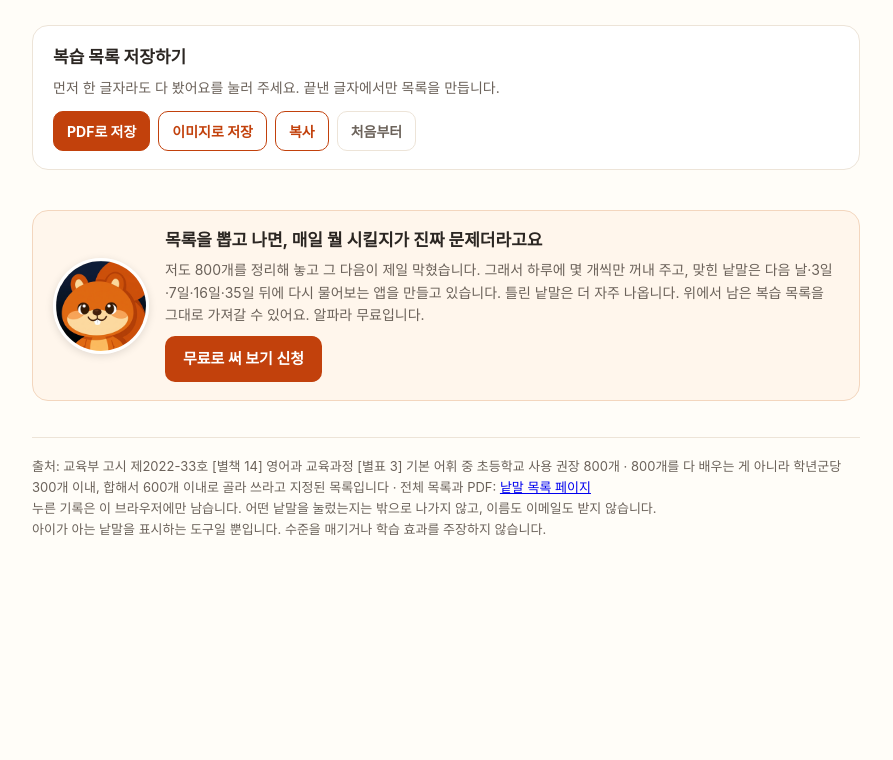
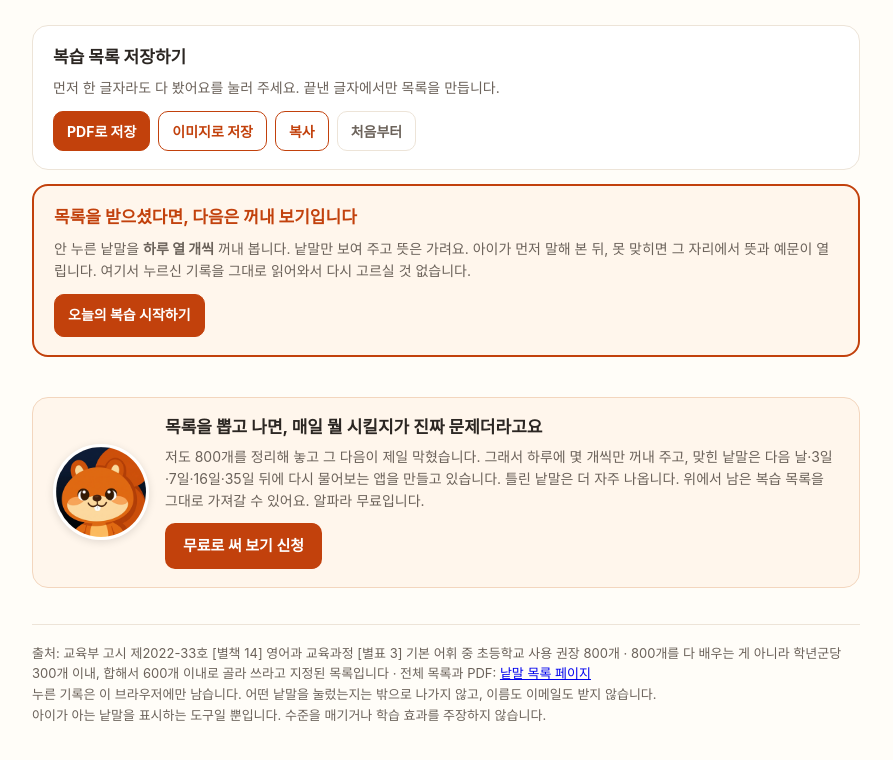
Before and after one commit to retyper/peera-landing, a plain HTML site: page check.html in a window 1280 px wide. Shown: the part 1954-2714 px from the top of the page, without its empty margins (194-1087 px from the left). Before the commit the page ends 2574 px from the top, so only its background shows below. Drawn offline with Linux system fonts and the light colour scheme.

Commit message:
체크 페이지 — 목록을 받은 자리에서 복습으로 이어지게 (사장님 9/12)
사장님: '체크 페이지에서 넘어가는 방법이 없어? 거기서 먼저 넘겨야 하는 거
아냐?' 맞다. 복습 페이지를 만들어 놓고 들어갈 문을 안 달았다.

저장 버튼 바로 아래, 앱 칸 위에 다음 걸음 칸을 넣었다. 목록을 저장한
그 자리가 부모가 만족한 유일한 순간인데 거기가 비어 있었다.
· 내부 링크라 UTM을 붙이지 않는다(붙이면 GA 세션이 끊긴다)
· go_review 이벤트로 목록→복습 전환을 따로 센다
· headless 14항목 통과 — 넘어간 쪽이 체크 기록을 그대로 읽는 것까지

Co-Authored-By: Claude Opus 5 (1M context) <noreply@anthropic.com>
Claude-Session: https://claude.ai/code/session_01DotQNtxaRptaGQZTvwP4rR

```diff
--- a/check.html
+++ b/check.html
@@ -111,6 +111,12 @@
   .save h2{font-size:17px;margin:0 0 6px}
   .save p{font-size:14px;color:var(--sub);margin:0 0 12px}
   .save .row{display:flex;gap:8px;flex-wrap:wrap}
+  /* 다음 걸음 — 2026-09-12. 목록을 받은 그 자리에서 복습으로 이어지게 한다.
+     종전엔 목록만 주고 끝나서, 부모가 수백 개를 손에 들고 뭘 해야 할지 몰랐다. */
+  .next{margin:14px 0 0;padding:18px 20px;border:2px solid var(--accent);border-radius:16px;background:var(--soft)}
+  .next h2{font-size:17px;margin:0 0 6px;color:var(--accent)}
+  .next p{font-size:14px;color:var(--sub);margin:0 0 12px;line-height:1.6}
+  .next a{display:inline-block;text-decoration:none}
   .prog{margin:14px 0 0}
   .prog .pt{display:flex;align-items:baseline;gap:8px;font-size:13px;color:var(--sub);margin:0 0 6px}
   .prog .pt .sp{flex:1}
@@ -1025,6 +1031,13 @@
   </div>
 </section>
 
+<!-- 다음 걸음(2026-09-12) — 목록을 저장한 자리가 부모가 만족한 유일한 순간이다. 거기가 비어 있었다. -->
+<section class="next" id="next">
+  <h2>목록을 받으셨다면, 다음은 꺼내 보기입니다</h2>
+  <p>안 누른 낱말을 <b>하루 열 개씩</b> 꺼내 봅니다. 낱말만 보여 주고 뜻은 가려요. 아이가 먼저 말해 본 뒤, 못 맞히면 그 자리에서 뜻과 예문이 열립니다. 여기서 누르신 기록을 그대로 읽어와서 다시 고르실 것 없습니다.</p>
+  <a class="btn pri" href="review.html" id="bReview">오늘의 복습 시작하기</a>
+</section>
+
 <div class="app">
   <img src="writy-avatar.png" alt="라이티" width="96" height="96">
   <div>
@@ -1294,6 +1307,9 @@
   var sc=document.createElement('script'); sc.async=true; sc.src='https://www.googletagmanager.com/gtag/js?id=G-VK77HTLEQH'; document.head.appendChild(sc);
   gtag('js',new Date()); gtag('config','G-VK77HTLEQH',{anonymize_ip:true,allow_google_signals:false,allow_ad_personalization_signals:false,page_title:'check'});
   function track(n,p){ try{gtag('event',n,p||{});}catch(e){} }
+  /* 목록 → 복습 전환. 이 흐름의 진짜 판정값이라 따로 센다. */
+  (function(){ var b=document.getElementById('bReview'); if(!b) return;
+    b.addEventListener('click',function(){ try{ var t=totals(); track('go_review',{unknown:t.unknown,letters:t.done}); }catch(e){ track('go_review'); } }); })();
   var appA=document.querySelector('.app a'); if(appA) appA.addEventListener('click',function(){ track('app_cta_click',{page:'check'}); });
   if('scrollRestoration' in history){history.scrollRestoration='manual';}
   window.addEventListener('load',function(){ if(!location.hash) window.scrollTo(0,0); });
```
